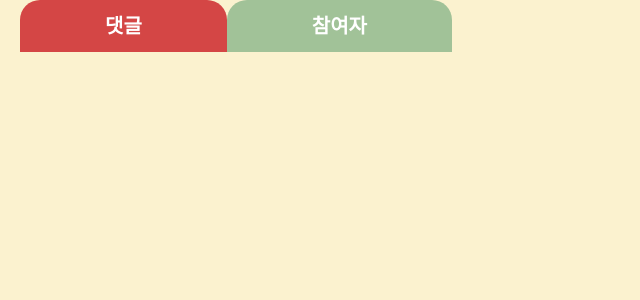
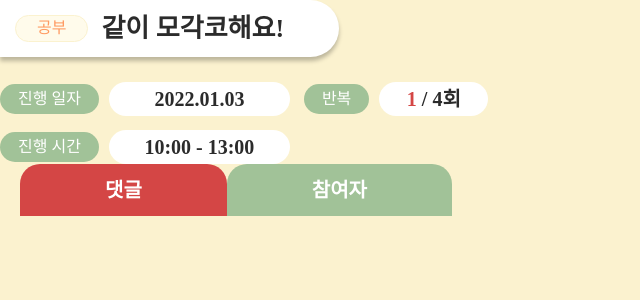
Before and after one commit to prgrms-fe-devcourse/FEDC3_POMO_DY, a Next.js app: page /post/1/1 in a window 1280 px wide. Shown: the top 300 px of the page, without its empty margins (0-640 px from the left). Built offline with nearby package versions, Linux system fonts and the light colour scheme; a web font is replaced by a local one.

Commit message:
feat: 글 정보 영역 마크업

```diff
--- /dev/null
+++ b/components/post/info/index.tsx
@@ -0,0 +1,95 @@
+import styled from '@emotion/styled';
+import { COLORS } from 'styles/colors';
+
+export default function PostInfo() {
+  return (
+    <Container>
+      <TitleWrapper>
+        <Category>공부</Category>
+        <Title>같이 모각코해요!</Title>
+      </TitleWrapper>
+      <InfoItem>
+        <Label>진행 일자</Label>
+        <Content>2022.01.03</Content>
+      </InfoItem>
+      <InfoItem>
+        <Label>반복</Label>
+        <Content className="iteration">
+          <span>1</span> / 4회
+        </Content>
+      </InfoItem>
+      <InfoItem>
+        <Label>진행 시간</Label>
+        <Content>10:00 - 13:00</Content>
+      </InfoItem>
+    </Container>
+  );
+}
+
+const Container = styled.div`
+  display: grid;
+  grid-template-columns: max-content max-content;
+  grid-template-rows: max-content max-content;
+  gap: 14px;
+`;
+
+const TitleWrapper = styled.div`
+  display: flex;
+  background-color: #ffffff;
+  box-shadow: 0px 4px 4px rgba(0, 0, 0, 0.25);
+  border-radius: 0px 80px 80px 0px;
+  padding: 13px 55px 13px 15px;
+  align-items: center;
+  gap: 13px;
+  grid-column: 1 / span 2;
+  margin-bottom: 11px;
+  margin-right: auto;
+`;
+
+const Category = styled.div`
+  color: #ff9a61;
+  background-color: #fffbeb;
+  border: 1.5px solid #fbf2cf;
+  border-radius: 28px;
+  padding: 3px 21px;
+`;
+
+const Title = styled.h1`
+  color: #2b2b2b;
+  font-weight: 700;
+  font-size: 26px;
+  line-height: 31px;
+`;
+
+const InfoItem = styled.div`
+  display: flex;
+  align-items: center;
+  gap: 10px;
+`;
+
+const Label = styled.div`
+  color: #ffffff;
+  border-radius: 28px;
+  background-color: ${COLORS.sub_green};
+  padding: 6px 18px;
+`;
+
+const Content = styled.div`
+  color: #2b2b2b;
+  width: 181px;
+  font-weight: 600;
+  font-size: 20px;
+  line-height: 24px;
+  padding: 5px 0;
+  background-color: white;
+  text-align: center;
+  border-radius: 28px;
+
+  &.iteration {
+    width: 109px;
+  }
+
+  &.iteration > span {
+    color: ${COLORS.main};
+  }
+`;
--- a/pages/post/[categoryId]/[postId].tsx
+++ b/pages/post/[categoryId]/[postId].tsx
@@ -1,8 +1,10 @@
+import PostInfo from '@components/post/info';
 import PostTabs from '@components/post/tabs';
 
 export default function PostPage() {
   return (
     <div>
+      <PostInfo />
       <PostTabs />
     </div>
   );
```
